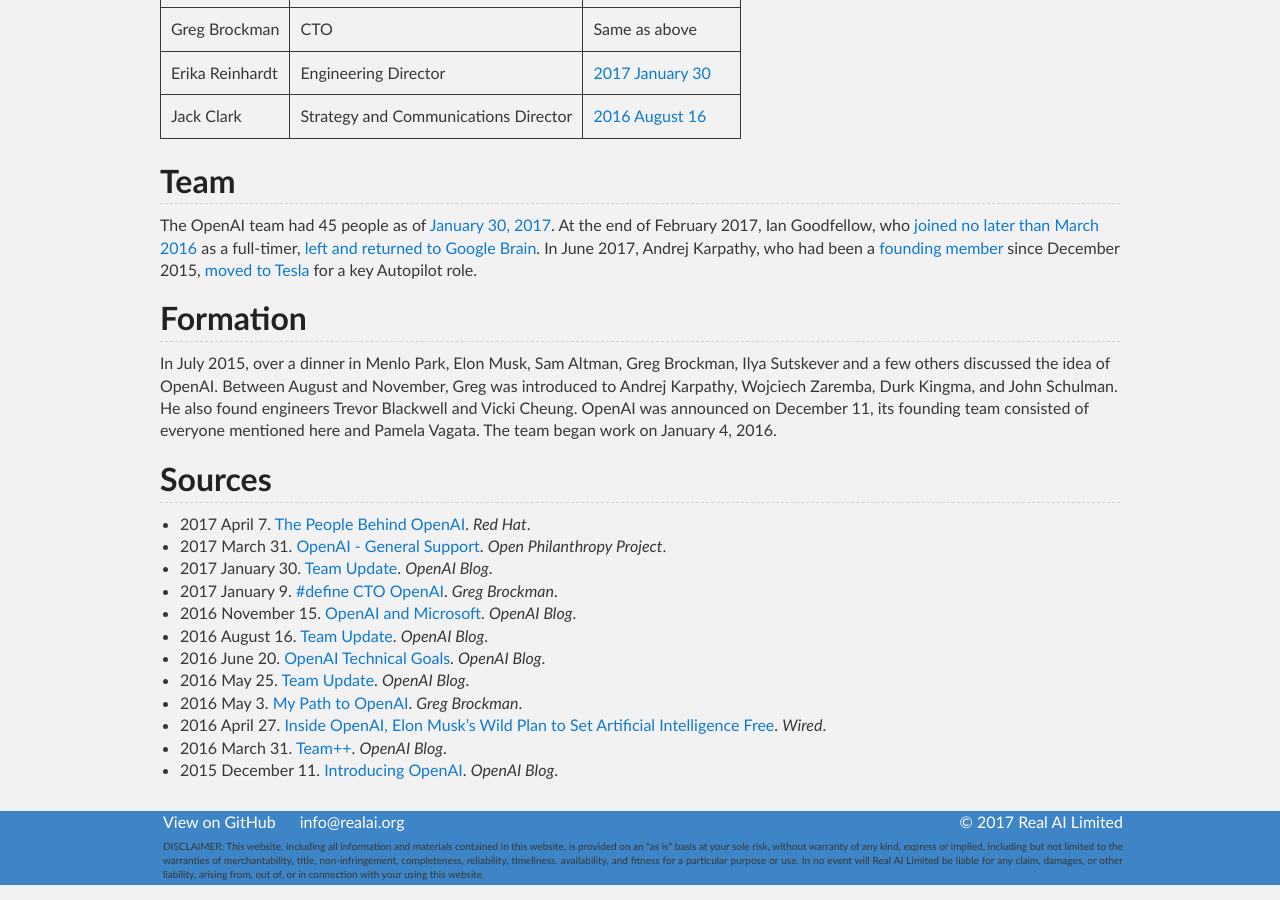
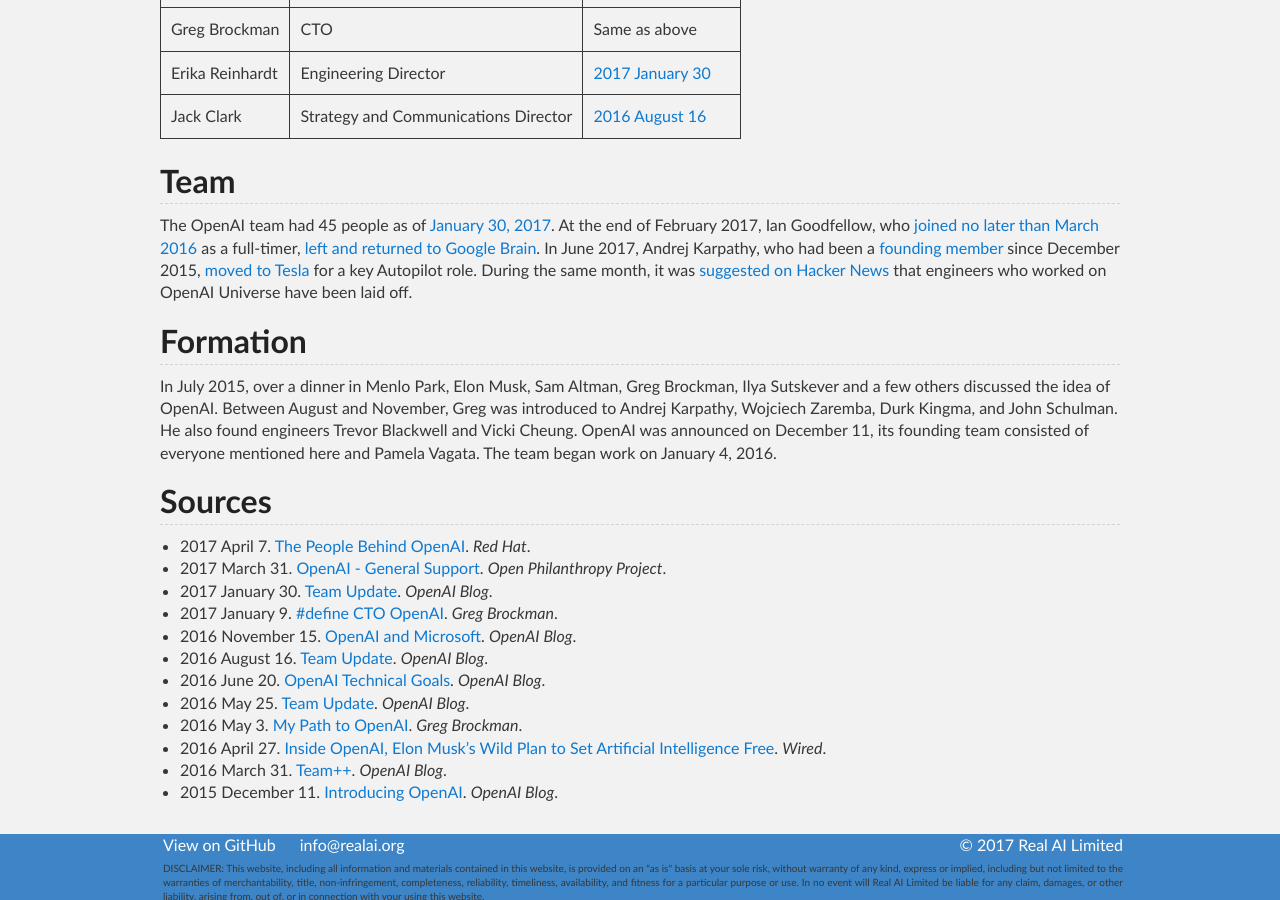
Before and after one commit to Tonywuhk/realai.org, a Jekyll site: the page built from labs/openai.md, in a window 1280 px wide and 900 px high, scrolled down 1292 px. Built offline with Jekyll 4.4.1, drawn with Linux system fonts in a browser that asks for light colours; our own code applies the rules of GitHub Pages for plain Markdown files; comment, search, counter and statistics services are not loaded; the repository's description, which GitHub fills in, is left out.

Commit message:
Update openai.md

```diff
--- a/labs/openai.md
+++ b/labs/openai.md
@@ -46,7 +46,7 @@
 
 ## Team
 
-The OpenAI team had 45 people as of [January 30, 2017](https://blog.openai.com/team-update-january/). At the end of February 2017, Ian Goodfellow, who [joined no later than March 2016](https://blog.openai.com/team-plus-plus/) as a full-timer, [left and returned to Google Brain](https://www.reddit.com/r/MachineLearning/comments/5y6uy8/d_did_ian_goodfellow_leave_openai/). In June 2017, Andrej Karpathy, who had been a [founding member](https://blog.openai.com/introducing-openai/) since December 2015, [moved to Tesla](https://techcrunch.com/2017/06/20/tesla-hires-deep-learning-expert-andrej-karpathy-to-lead-autopilot-vision/) for a key Autopilot role.
+The OpenAI team had 45 people as of [January 30, 2017](https://blog.openai.com/team-update-january/). At the end of February 2017, Ian Goodfellow, who [joined no later than March 2016](https://blog.openai.com/team-plus-plus/) as a full-timer, [left and returned to Google Brain](https://www.reddit.com/r/MachineLearning/comments/5y6uy8/d_did_ian_goodfellow_leave_openai/). In June 2017, Andrej Karpathy, who had been a [founding member](https://blog.openai.com/introducing-openai/) since December 2015, [moved to Tesla](https://techcrunch.com/2017/06/20/tesla-hires-deep-learning-expert-andrej-karpathy-to-lead-autopilot-vision/) for a key Autopilot role. During the same month, it was [suggested on Hacker News](https://news.ycombinator.com/item?id=14636596) that engineers who worked on OpenAI Universe have been laid off.
 
 ## Formation
 
```
